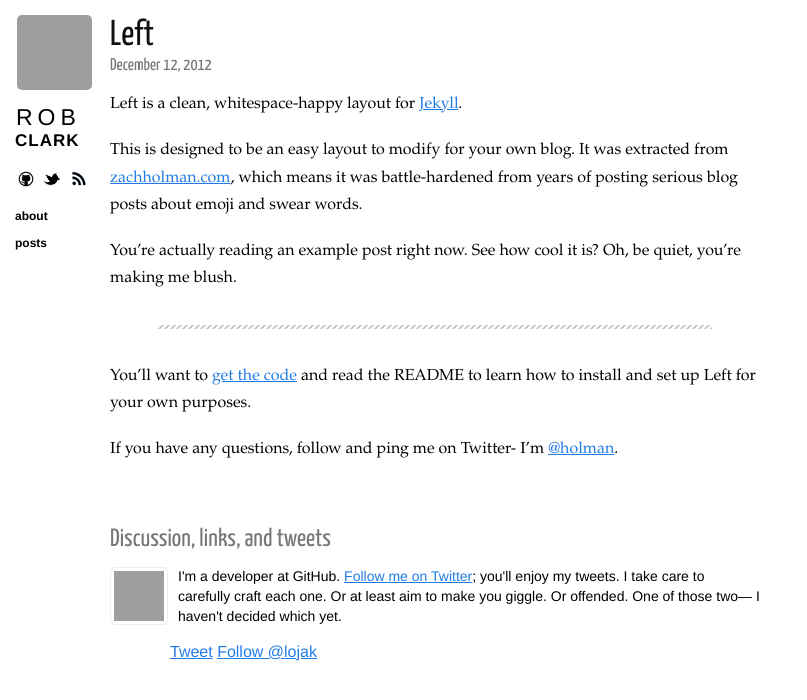
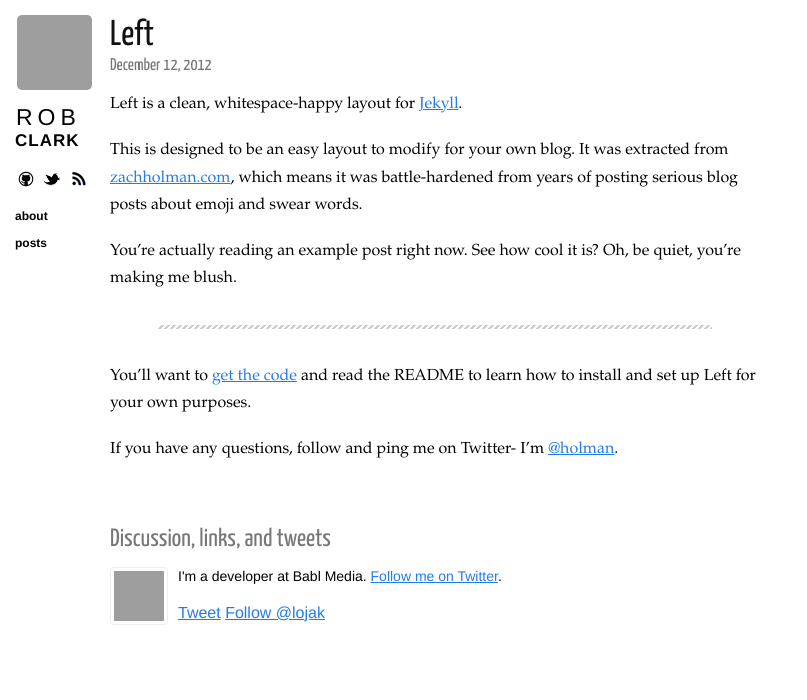
Before and after one commit to lojack/blog, a Jekyll site: the page built from _posts/2012-12-12-left.markdown, in a window 1280 px wide, cut to the strip 0-700 px from the top of the page. Shown: the whole strip, without its empty margins (0-807 px from the left). Built offline with Jekyll 4.4.1, drawn with Linux system fonts in a browser that asks for light colours; nearby versions of some CDN libraries; Markdown is read by kramdown in place of the engine named in the settings; comment, search, counter and statistics services are not loaded; grey boxes are pictures that could not be loaded.

Commit message:
Update post.html

```diff
--- a/_layouts/post.html
+++ b/_layouts/post.html
@@ -22,9 +22,7 @@
       </a>
 
       <p>
-        I'm a developer at GitHub. <a href="https://twitter.com/{{ site.twitter }}" target="_blank">Follow me on Twitter</a>;
-        you'll enjoy my tweets. I take care to carefully craft each one. Or at least aim to make
-        you giggle. Or offended. One of those two&mdash; I haven't decided which yet.
+        I'm a developer at Babl Media. <a href="https://twitter.com/{{ site.twitter }}" target="_blank">Follow me on Twitter</a>.
       </p>
 
       <a href="http://twitter.com/share" class="twitter-share-button" data-count="none" data-via="{{ site.twitter }}">Tweet</a>
```
